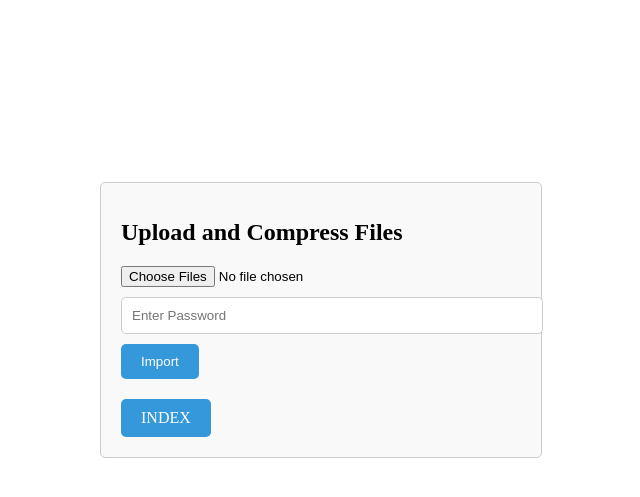
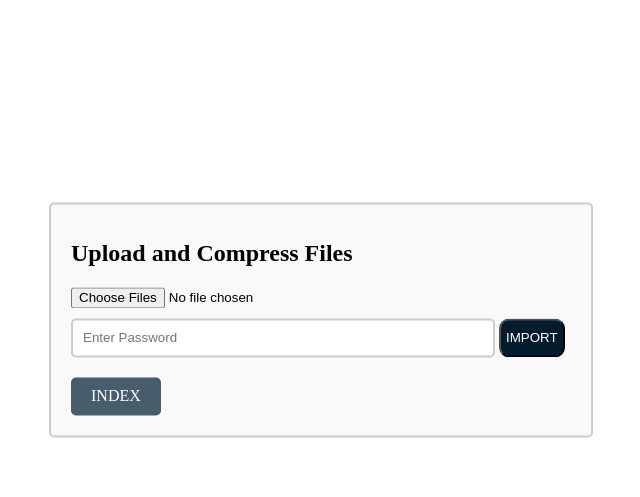
Before and after one commit to canaltinoz/rar_files_folders, a Django app: page /upload-files/ in a window 1280 px wide. Shown: the top 497 px of the page, without its empty margins (319-959 px from the left). Run offline with Django 4.2, Linux system fonts and the light colour scheme.

Commit message:
last commit

```diff
--- a/app/static/app/upload_files.css
+++ b/app/static/app/upload_files.css
@@ -1,8 +1,8 @@
 .form-container {
-    max-width: 400px;
+    max-width: 500px;
     margin: 0 auto;
     padding: 20px;
-    border: 1px solid #ccc;
+    border: 2px solid #ccc;
     border-radius: 5px;
     background-color: #f9f9f9;
   }
@@ -14,28 +14,27 @@
   }
 
   input[type="text"] {
-    width: 100%;
+    width: 80%;
     padding: 10px;
     margin-top: 10px;
-    border: 1px solid #ccc;
+    border: 2px solid #ccc;
     border-radius: 5px;
   }
 
   /* Style the submit button */
   button[type="submit"] {
     display: inline-block;
-    background-color: #3498db;
+    background-color: #021c2e;
     color: #fff;
-    padding: 10px 20px;
-    border: none;
-    border-radius: 5px;
+    padding: 10px 5px;
+    border-radius: 10px;
     cursor: pointer;
     margin-top: 10px;
   }
 
   /* Add hover effect to the submit button */
   button[type="submit"]:hover {
-    background-color: #2980b9;
+    background-color: #2c5068;
   }
   .form-container{
     position: absolute;
@@ -46,7 +45,7 @@
 
     a.button {
     display: inline-block;
-    background-color: #3498db;
+    background-color: #485d6b;
     color: #fff;
     padding: 10px 20px;
     text-decoration: none;
--- a/app/templates/upload_files.html
+++ b/app/templates/upload_files.html
@@ -6,9 +6,9 @@
     <h1 class="form-title">Upload and Compress Files</h1>
     <form method="POST" enctype="multipart/form-data">
       {% csrf_token %}
-      <input type="file" id="file-input" name="posts" multiple>
+      <input type="file" id="file-input" name="posts" multiple required>
       <input type="text" name="password" placeholder="Enter Password" required>
-      <button type="submit">Import</button>
+      <button type="submit">IMPORT</button>
     </form>
     <a href="{% url 'index' %}" class="button">INDEX</a>
 
--- a/app/templates/upload_folder.html
+++ b/app/templates/upload_folder.html
@@ -6,9 +6,9 @@
     <h1 class="form-title">Upload and Compress Folder</h1>
     <form method="POST" enctype="multipart/form-data">
       {% csrf_token %}
-      <input type="file" id="folder-input" name="folderInput" webkitdirectory directory multiple>
+      <input type="file" id="folder-input" name="folderInput" webkitdirectory directory multiple required>
       <input type="text" name="password" placeholder="Enter Password" required>
-      <button type="submit">Import</button>
+      <button type="submit">IMPORT</button>
     </form>
     <a href="{% url 'index' %}" class="button">INDEX</a>
 
```
Also changed, not shown: app/static/app/upload_folder.css (+7 -8 lines), 1 other file.
